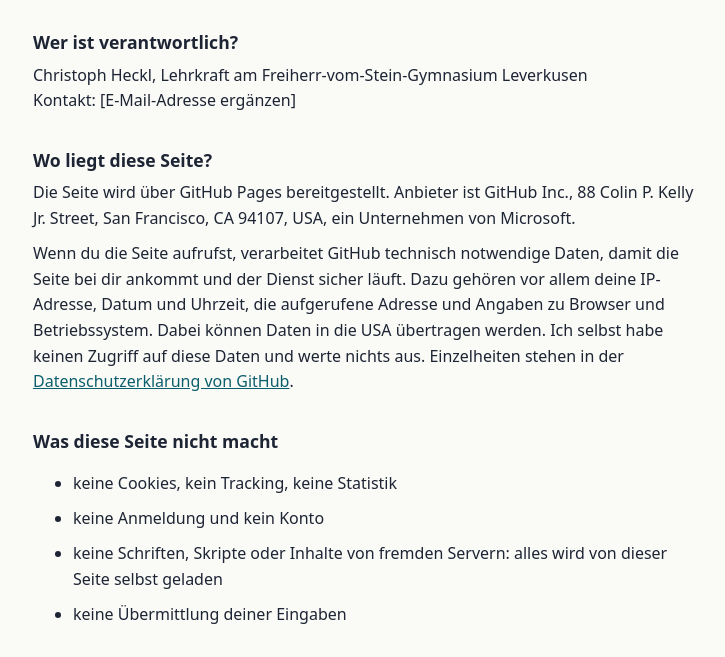
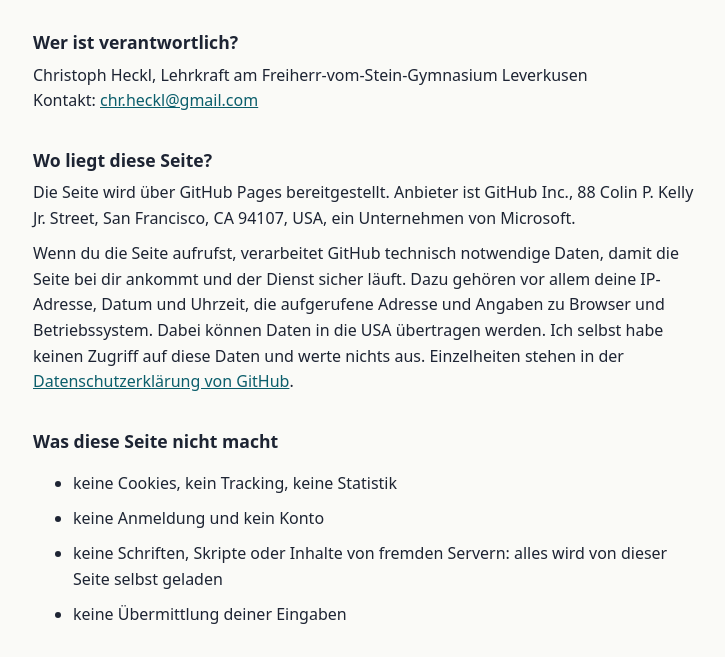
Before and after one commit to chrheckl-ai/fellofish-hilfe, a plain HTML site: page datenschutz.html in a window 1280 px wide. Shown: the part 126-783 px from the top of the page, without its empty margins (271-996 px from the left). Drawn offline with Linux system fonts and the light colour scheme.

Commit message:
Kontakt im Datenschutzhinweis
Co-Authored-By: Claude Opus 5.5 <noreply@anthropic.com>
Claude-Session: https://claude.ai/code/session_014CiXoibGuVG5N2rrvjjPJH

```diff
--- a/datenschutz.html
+++ b/datenschutz.html
@@ -22,7 +22,7 @@
 
 <h2>Wer ist verantwortlich?</h2>
 <p>Christoph Heckl, Lehrkraft am Freiherr-vom-Stein-Gymnasium Leverkusen<br>
-Kontakt: <!-- TODO: E-Mail-Adresse eintragen -->[E-Mail-Adresse ergänzen]</p>
+Kontakt: <a href="mailto:chr.heckl@gmail.com">chr.heckl@gmail.com</a></p>
 
 <h2>Wo liegt diese Seite?</h2>
 <p>Die Seite wird über GitHub Pages bereitgestellt. Anbieter ist GitHub Inc., 88 Colin P. Kelly Jr. Street, San Francisco, CA 94107, USA, ein Unternehmen von Microsoft.</p>
```
